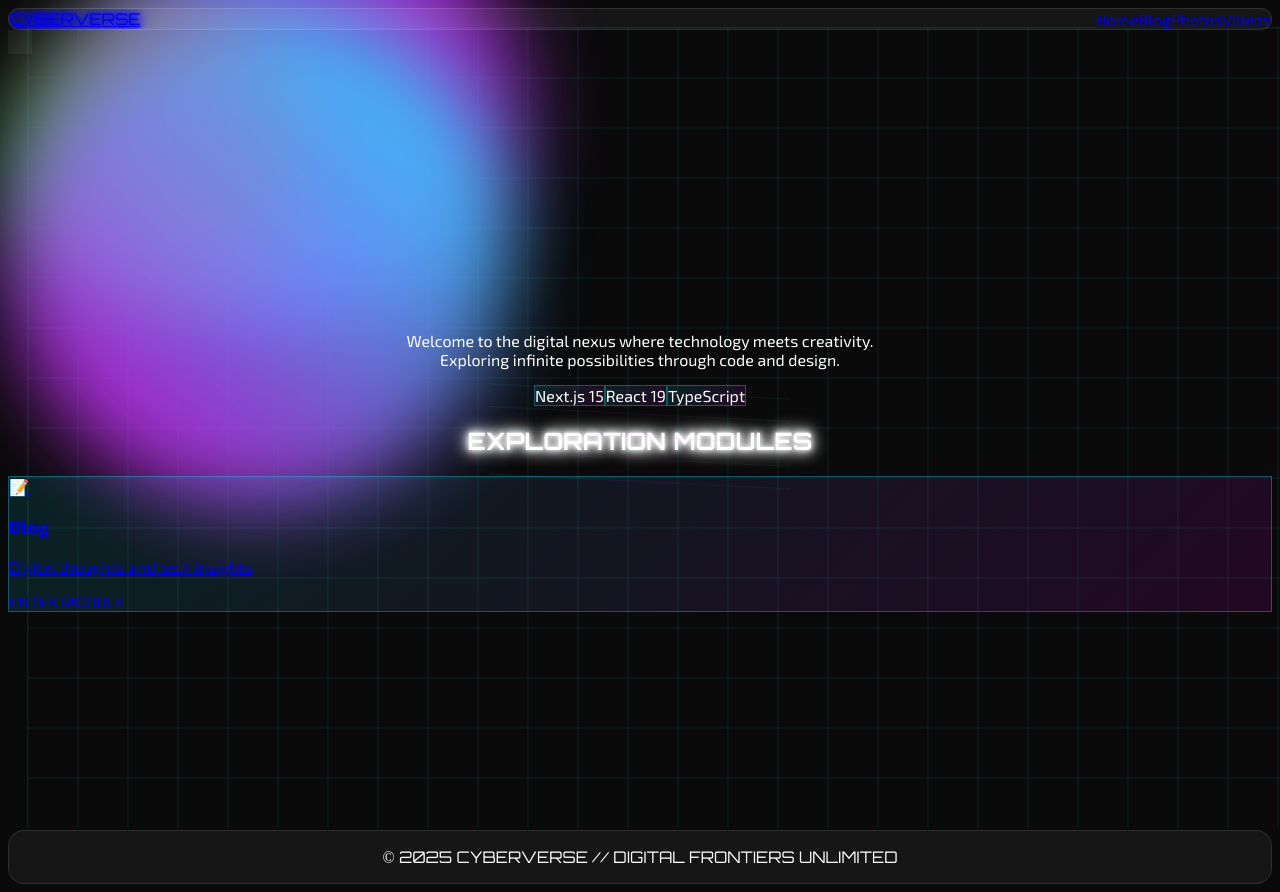
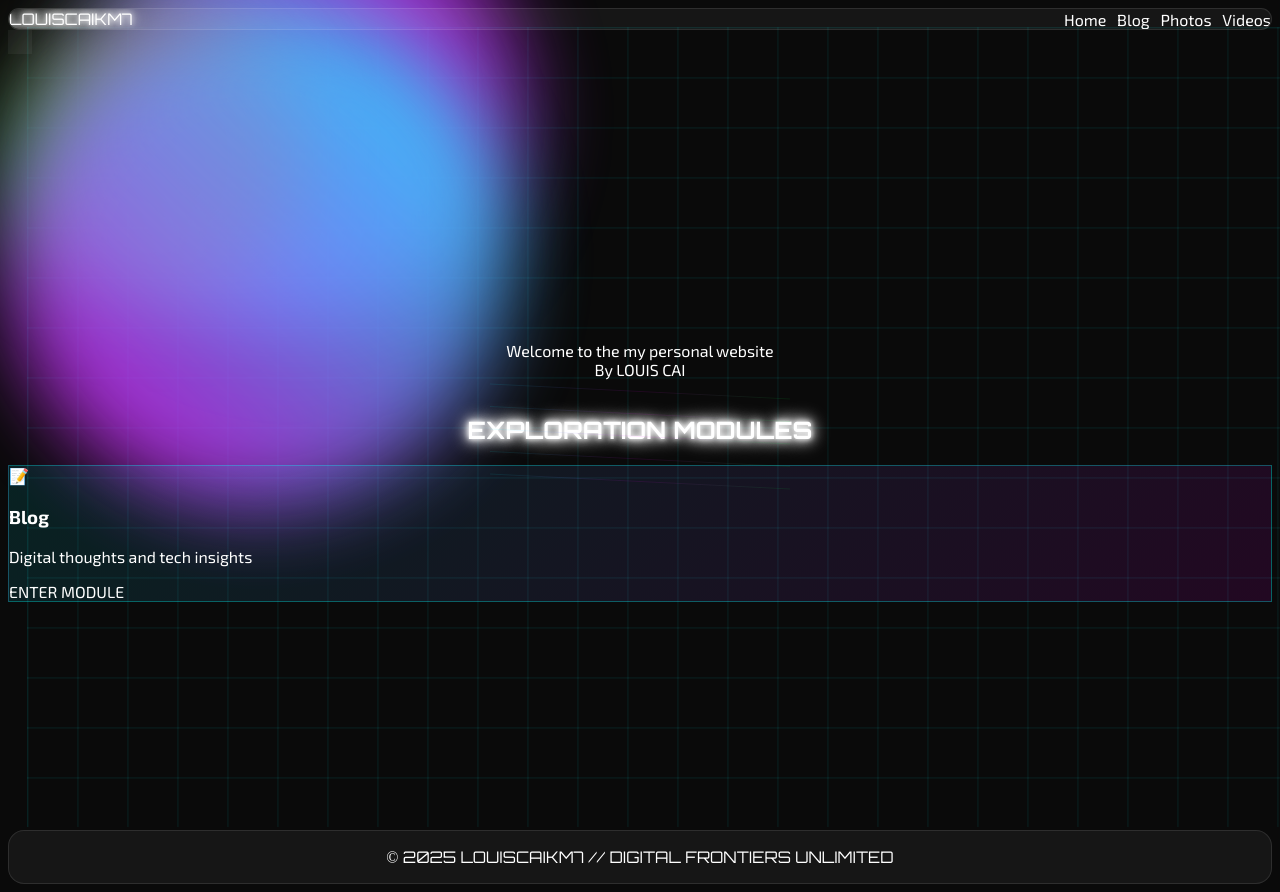
Before and after one commit to LouisCaiKM7/LouisCaiKM7.github.io, a Next.js app: page / in a window 1280 px wide. Built offline with nearby package versions, Linux system fonts and the light colour scheme.

Commit message:
appearance-add videos

```diff
--- a/assets/blog/a.md
+++ b/assets/blog/a.md
@@ -3,3 +3,7 @@
 Here is an image:
 
 ![Example Image](/images/image.png)
+
+<video width="320" height="240" controls>
+  <source src="/videos/127.0.0.1 — AdvantageScope 2025-08-26 00-13-21.mp4" type="video/mp4">
+video>
--- a/src/app/[category]/page.tsx
+++ b/src/app/[category]/page.tsx
@@ -17,7 +17,7 @@ export default async function CategoryPage({ params }: Props) {
           {category.toUpperCase()}
         </h1>
         <p className="text-xl text-gray-400 max-w-2xl mx-auto">
-          {category === 'blog' && 'Digital chronicles from the cyber frontier'}
+          {category === 'blog' && 'Digital chronicles from the Louis Cai universe'}
           {category === 'photos' && 'Pixel-perfect moments captured in time'}
           {category === 'videos' && 'Motion pictures from the digital realm'}
           {category === 'projects' && 'Code experiments and technological innovations'}
@@ -29,7 +29,7 @@ export default async function CategoryPage({ params }: Props) {
         {files.map((f) => {
           const title = f.replace(".md", "").replace(/-/g, " ");
           return (
-            <Link key={f} href={`/${category}/${f.replace(".md", "")}`} className="group">
+            <Link key={f} href={`/${category}/${f.replace(".md", "")}`} className="group content-link">
               <div className="tech-card p-6 rounded-xl h-full relative overflow-hidden">
                 <div className="absolute inset-0 bg-gradient-to-br from-cyan-500/10 to-purple-500/10 opacity-0 group-hover:opacity-100 transition-opacity duration-300"></div>
 
@@ -77,7 +77,7 @@ export default async function CategoryPage({ params }: Props) {
           <svg className="w-5 h-5 mr-2" fill="none" stroke="currentColor" viewBox="0 0 24 24">
             <path strokeLinecap="round" strokeLinejoin="round" strokeWidth={2} d="M10 19l-7-7m0 0l7-7m-7 7h18" />
           </svg>
-          RETURN TO CYBERVERSE
+          RETURN TO LOUISCAIKM7
         </Link>
       </div>
     </div>
--- a/src/app/globals.css
+++ b/src/app/globals.css
@@ -15,6 +15,24 @@
 
 * {
   box-sizing: border-box;
+}
+
+/* Override default link colors */
+a {
+  color: #ffffff;
+  text-decoration: none;
+}
+
+a:visited {
+  color: #ffffff;
+}
+
+a:hover {
+  color: #00ffff;
+}
+
+a:active {
+  color: #ffffff;
 }
 
 body {
@@ -150,3 +168,32 @@ body {
   box-shadow: 0 10px 30px rgba(0, 255, 255, 0.3);
   border-color: var(--neon-cyan);
 }
+
+/* Specific link styling for navigation */
+nav a {
+  color: #ffffff !important;
+  transition: all 0.3s ease;
+}
+
+nav a:hover {
+  color: #00ffff !important;
+}
+
+nav a:visited {
+  color: #ffffff !important;
+}
+
+/* Link styling for content areas */
+.content-link {
+  color: #ffffff !important;
+  transition: all 0.3s ease;
+}
+
+.content-link:hover {
+  color: #00ffff !important;
+  text-decoration: none;
+}
+
+.content-link:visited {
+  color: #ffffff !important;
+}
--- a/src/app/layout.tsx
+++ b/src/app/layout.tsx
@@ -3,7 +3,7 @@ import "./globals.css";
 import Link from "next/link";
 
 export const metadata: Metadata = {
-  title: "CyberVerse - Technological Universe",
+  title: "LOUISCAIKM7 - Technological Universe",
   description: "Exploring the digital frontier through code, design, and innovation",
 };
 
@@ -21,20 +21,44 @@ export default function RootLayout({ children }: { children: React.ReactNode })
         <header className="relative z-10 p-4 glass m-4 animated-border">
           <div className="flex justify-between items-center">
             <Link href="/" className="text-2xl font-bold font-['Orbitron'] neon-text text-cyan-400">
-              CYBERVERSE
+              LOUISCAIKM7
             </Link>
-            <nav className="flex space-x-6">
-              {['Home', 'Blog', 'Photos', 'Videos'].map((item) => (
+            <nav className="flex space-x-12"> {/* Increased from space-x-6 to space-x-12 */}
               <Link
-                  key={item}
-                  href={item === 'Home' ? '/' : `/${item.toLowerCase()}`}
+                href="/"
                 className="relative px-4 py-2 text-white hover:text-cyan-400 transition-all duration-300 group"
               >
-                  <span className="relative z-10">{item}</span>
+                <span className="relative z-10">Home &nbsp;&nbsp;</span>
                 <span className="absolute inset-0 bg-gradient-to-r from-cyan-500 to-purple-500 opacity-0 group-hover:opacity-20 rounded-lg transition-opacity duration-300"></span>
                 <span className="absolute bottom-0 left-0 w-0 h-0.5 bg-gradient-to-r from-cyan-500 to-purple-500 group-hover:w-full transition-all duration-300"></span>
               </Link>
-              ))}
+
+              <Link
+                href="/blog"
+                className="relative px-4 py-2 text-white hover:text-cyan-400 transition-all duration-300 group"
+              >
+                <span className="relative z-10">Blog &nbsp;&nbsp;</span>
+                <span className="absolute inset-0 bg-gradient-to-r from-cyan-500 to-purple-500 opacity-0 group-hover:opacity-20 rounded-lg transition-opacity duration-300"></span>
+                <span className="absolute bottom-0 left-0 w-0 h-0.5 bg-gradient-to-r from-cyan-500 to-purple-500 group-hover:w-full transition-all duration-300"></span>
+              </Link>
+
+              <Link
+                href="/photos"
+                className="relative px-4 py-2 text-white hover:text-cyan-400 transition-all duration-300 group"
+              >
+                <span className="relative z-10">Photos &nbsp;&nbsp;</span>
+                <span className="absolute inset-0 bg-gradient-to-r from-cyan-500 to-purple-500 opacity-0 group-hover:opacity-20 rounded-lg transition-opacity duration-300"></span>
+                <span className="absolute bottom-0 left-0 w-0 h-0.5 bg-gradient-to-r from-cyan-500 to-purple-500 group-hover:w-full transition-all duration-300"></span>
+              </Link>
+
+              <Link
+                href="/videos"
+                className="relative px-4 py-2 text-white hover:text-cyan-400 transition-all duration-300 group"
+              >
+                <span className="relative z-10">Videos</span>
+                <span className="absolute inset-0 bg-gradient-to-r from-cyan-500 to-purple-500 opacity-0 group-hover:opacity-20 rounded-lg transition-opacity duration-300"></span>
+                <span className="absolute bottom-0 left-0 w-0 h-0.5 bg-gradient-to-r from-cyan-500 to-purple-500 group-hover:w-full transition-all duration-300"></span>
+              </Link>
             </nav>
           </div>
         </header>
@@ -55,7 +79,7 @@ export default function RootLayout({ children }: { children: React.ReactNode })
         <footer className="relative z-10 p-6 glass m-4 mt-8 animated-border">
           <div className="text-center">
             <p className="text-cyan-400 font-['Orbitron'] text-sm tracking-wider">
-              © {new Date().getFullYear()} CYBERVERSE // DIGITAL FRONTIERS UNLIMITED
+              © {new Date().getFullYear()} LOUISCAIKM7 // DIGITAL FRONTIERS UNLIMITED
             </p>
             <div className="mt-2 flex justify-center space-x-4">
               <span className="w-2 h-2 bg-cyan-400 rounded-full pulse-neon"></span>
--- a/src/app/page.tsx
+++ b/src/app/page.tsx
@@ -12,24 +12,14 @@ export default async function Home() {
         <div className="absolute -bottom-40 -right-40 w-80 h-80 bg-purple-500 rounded-full filter blur-3xl opacity-20 animate-pulse animation-delay-2000"></div>
 
         <h1 className="text-8xl font-black font-['Orbitron'] mb-6 bg-gradient-to-r from-cyan-400 via-purple-500 to-pink-500 bg-clip-text text-transparent animate-pulse">
-          CYBERVERSE
+          LOUISCAIKM7
         </h1>
         <p className="text-2xl text-gray-300 mb-8 max-w-3xl mx-auto leading-relaxed">
-          Welcome to the digital nexus where technology meets creativity.
-          <span className="block mt-2 text-cyan-400">Exploring infinite possibilities through code and design.</span>
+          Welcome to the my personal website
+          <span className="block mt-2 text-cyan-400">By LOUIS CAI</span>
         </p>
 
-        <div className="flex justify-center space-x-4 mb-12">
-          <div className="tech-card px-6 py-3 rounded-lg">
-            <span className="text-cyan-400 font-semibold">Next.js 15</span>
-          </div>
-          <div className="tech-card px-6 py-3 rounded-lg">
-            <span className="text-purple-400 font-semibold">React 19</span>
-          </div>
-          <div className="tech-card px-6 py-3 rounded-lg">
-            <span className="text-green-400 font-semibold">TypeScript</span>
-          </div>
-        </div>
+
       </div>
 
       {/* Categories grid with tech cards */}
```
Also changed, not shown: src/app/[category]/[slug]/markdown-styles.css (+11 -1 lines), resources/image.png (deleted), 1 other file (tests, documents, lock files or other folders). Lines whose indentation alone changed are shown as unchanged.
